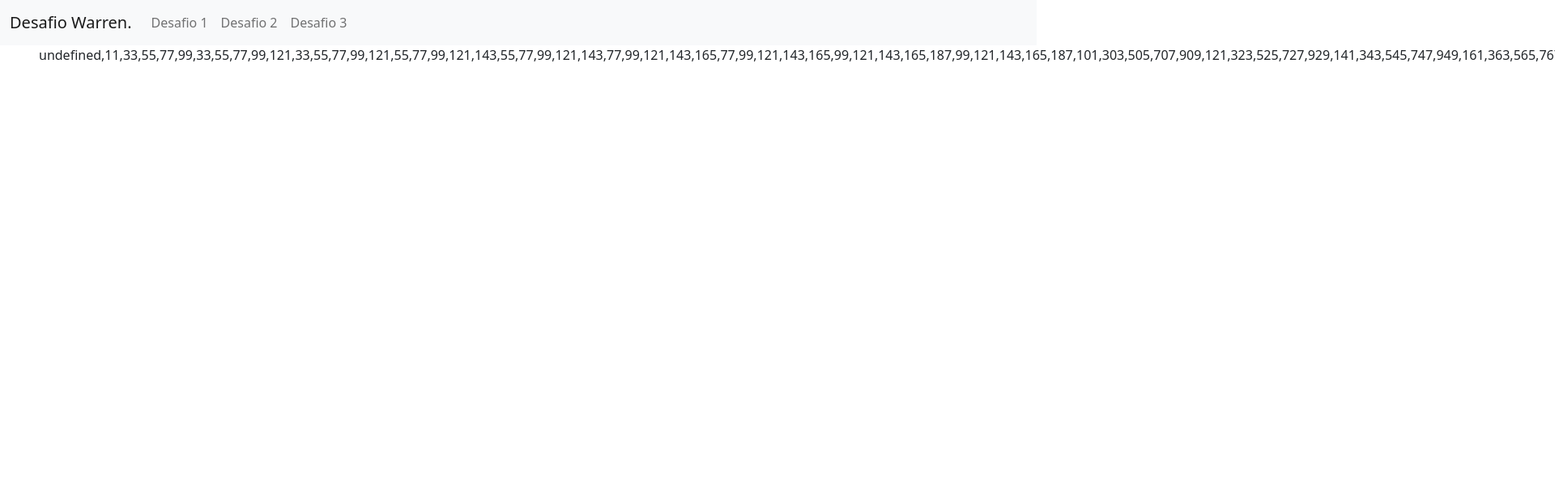
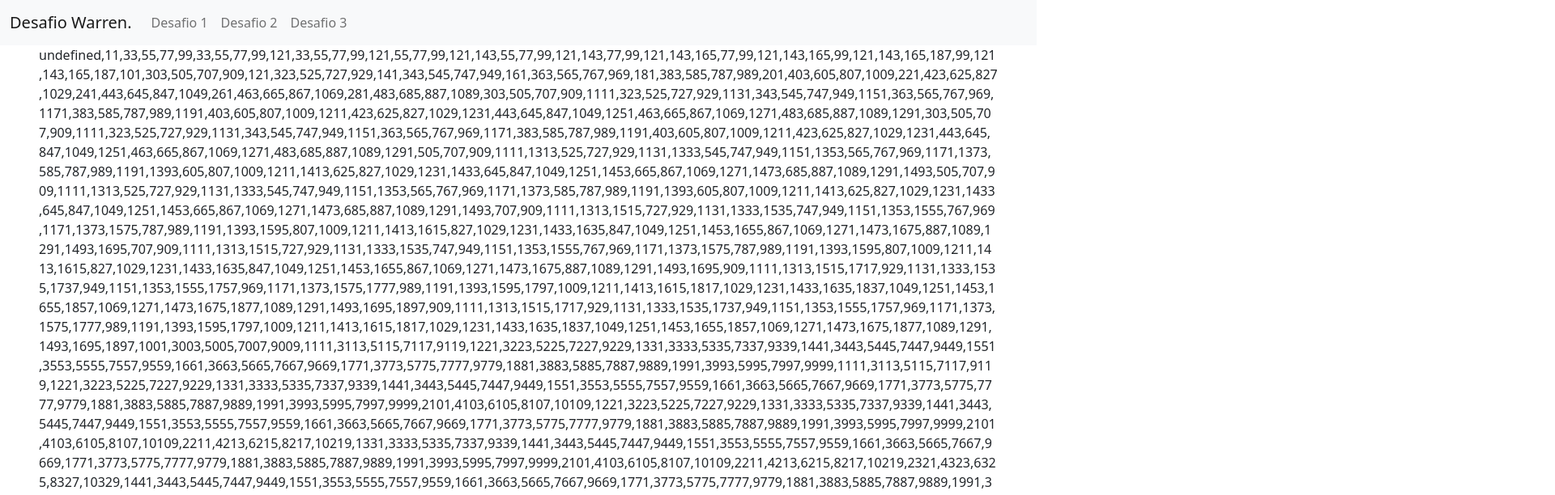
Before and after one commit to NicolasMoraesDeSouza/desafioWarren, a plain HTML site: page desafio1.html in a window 1280 px wide. Shown: the top 612 px of the page at 81% size, 1920 px wide, since content can reach past the window. Drawn offline with nearby package versions, Linux system fonts and the light colour scheme.

Commit message:
Ajustando CSS e desafio 1

```diff
--- a/css/styles.css
+++ b/css/styles.css
@@ -1,9 +1,11 @@
 .content{
 
-    max-width: 1280px;
-    display:flex;
+    /*Deixando os numeros centralizados e fazendo que quebrem linha*/
     padding: 0 48px 0 48px;
     flex-direction: column;
+    white-space: normal;
+    flex-wrap: wrap-reverse;
+    word-wrap:break-word;
 
 }
 * {
--- a/desafio1.html
+++ b/desafio1.html
@@ -14,8 +14,8 @@
     <link rel="stylesheet" href="https://cdn.jsdelivr.net/npm/bootstrap-icons@1.8.1/font/bootstrap-icons.css">
 
     <title>Desafio Warren</title>
+    <script src="js/desafio.js"></script>
     <link rel="stylesheet" href="css/styles.css">
-    <script src="js/desafio.js"></script>
 
 </head>
 <body onload=showResult()>
@@ -37,7 +37,6 @@
                 <a class="nav-link" href="desafio3.html">Desafio 3</a>
               </li>
             </ul>
-
           </div>
         </div>
       </nav>
```
